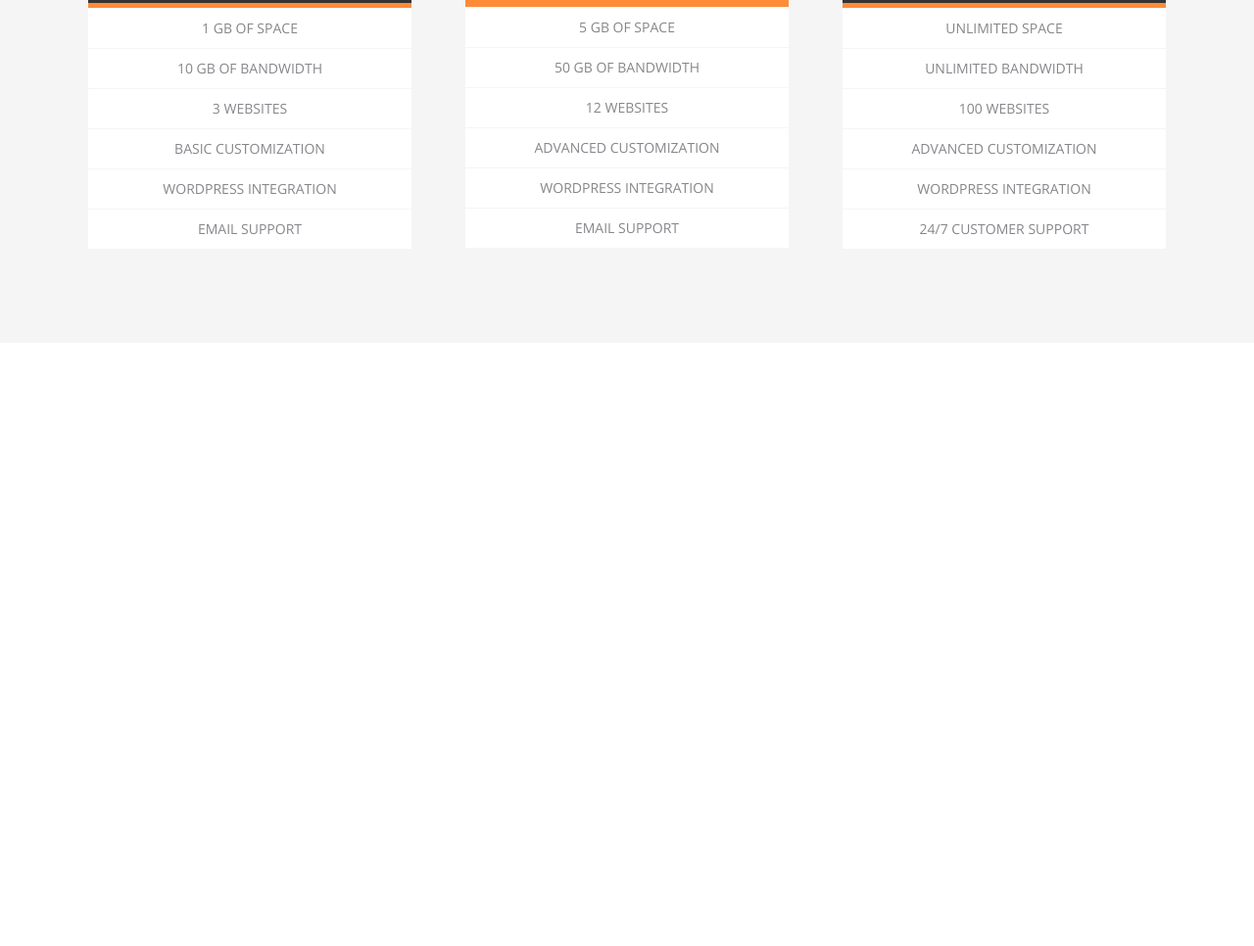
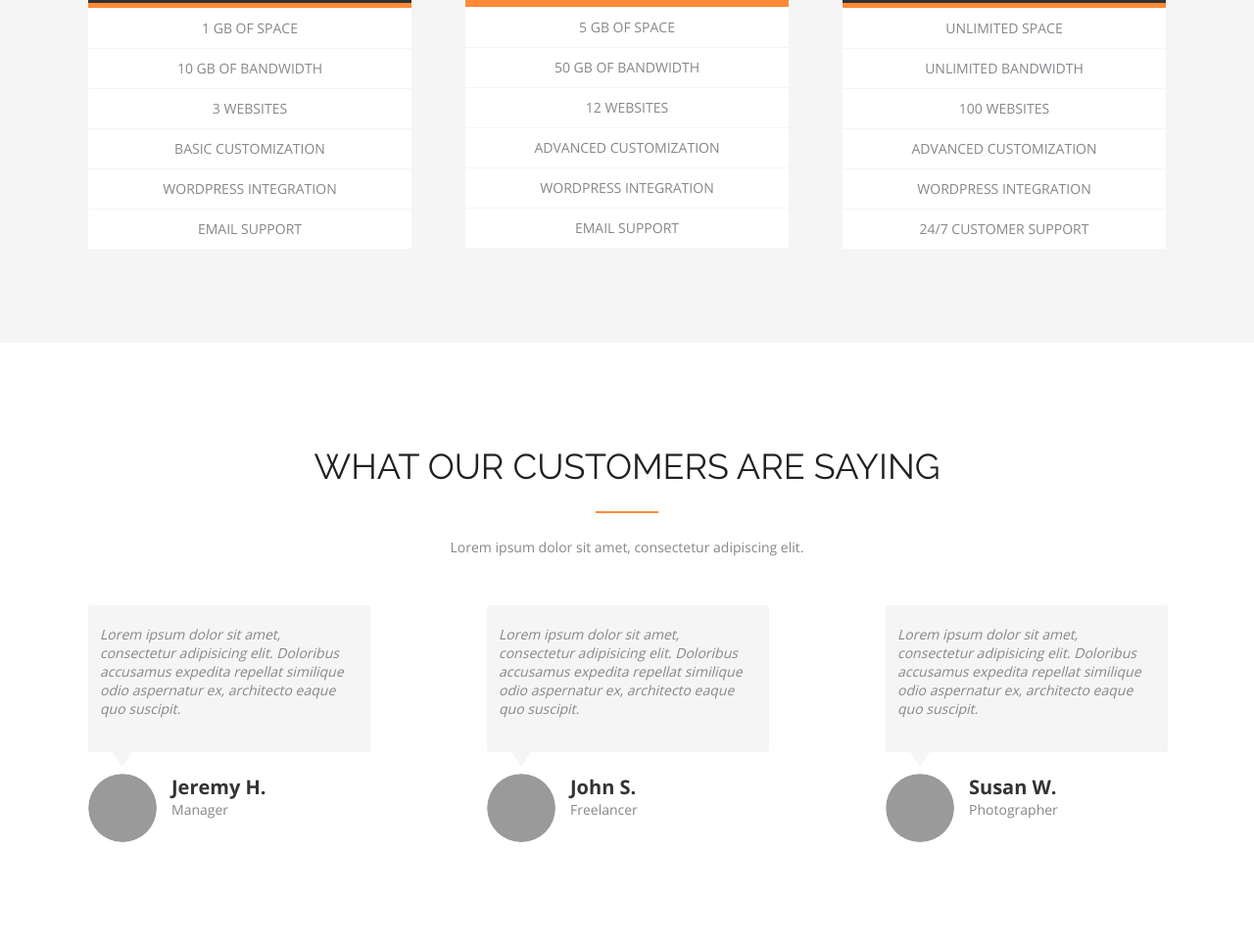
Before and after one commit to apsect/AXIT, a plain HTML site: page index.html in a window 1280 px wide. Shown: the part 3665-4631 px from the top of the page at 98% size. Before the commit the page ends 4015 px from the top, so only its background shows below. Drawn offline with Linux system fonts and the light colour scheme.

Commit message:
testimonials

```diff
--- a/css/style.css
+++ b/css/style.css
@@ -82,10 +82,37 @@ label {
 	display: inline-block;
 }
 
+.bubble {
+	box-sizing: content-box;
+	width: 100%;
+	height: 130px;
+	position: relative;
+	border: none;
+	border-radius: 3px;
+	text-overflow: ellipsis;
+	background: #f5f5f5;
+	padding: 20px 12px;
+	padding-bottom: 0;
+	margin-bottom: 22px;
+}
+
+.bubble::before {
+	box-sizing: content-box;
+	position: absolute;
+	content: "";
+	top: 100%;
+	left: 25px;
+	border: 10px solid rgba(0,0,0,0);
+	border-top: 15px solid #f5f5f5;
+	border-bottom: 0 solid;
+	text-overflow: ellipsis;
+}
+
 .navbar-content, .header-content,
 .brand-content, .tabs-area,
 .sublist-content, .picture-section-content,
-.process-content, .pricing-content  {
+.process-content, .pricing-content,
+.testimonials-content  {
 	min-width: 960px;
 	max-width: 1100px;
 	margin: 0 auto;
@@ -399,7 +426,8 @@ label {
 }
 
 .process-content h2, .process-content h3, .process-content img,
-.pricing-content h2, .pricing-content h3, .pricing-content img {
+.pricing-content h2, .pricing-content h3, .pricing-content img,
+.testimonials-content h2, .testimonials-content h3, .testimonials-content img {
 	margin-bottom: 25px;
 }
 
@@ -409,7 +437,8 @@ label {
 }
 
 .process-content,
-.pricing-content {
+.pricing-content,
+.testimonials-content {
 	text-align: center;
 }
 
@@ -470,3 +499,37 @@ label {
 	text-transform: uppercase;
 	margin-bottom: 1px;
 }
+
+/*testimonials*/
+.testimonials {
+	padding-top: 105px;
+	padding-bottom: 80px;
+	overflow: hidden;
+}
+
+.testimonials-content p {
+	margin-bottom: 50px;
+}
+
+.testimonials-content .col {
+	width: 24%;
+	float: left;
+	text-align: left;
+}
+
+.testimonials-content .col img {
+	padding-right: 15px;
+	float: left;
+}
+
+.testimonials-content .col h3 {
+	margin-bottom: 0;
+}
+
+.testimonials-content #testimonials-center {
+	margin: 0 13%;
+}
+
+.testimonials-content .col .bubble p{
+	font-style: italic;
+}
--- a/index.html
+++ b/index.html
@@ -220,5 +220,51 @@
 				</div>
 			</div>
 		</div>
+		<div class = "testimonials">
+			<div class = "testimonials-content">
+				<h2>WHAT OUR CUSTOMERS ARE SAYING</h2>
+				<img src = "images/divider_2.png" alt = "divider"/>
+				<p>Lorem ipsum dolor sit amet, consectetur adipiscing elit.</p>
+				<div class = "col">
+					<div class = "bubble">
+						<p>Lorem ipsum dolor sit amet,
+							consectetur adipisicing elit. Doloribus
+							accusamus expedita repellat similique
+							odio aspernatur ex, architecto eaque
+							quo suscipit.
+						</p>
+					</div>
+					<img src = "images/avatar_1.png" alt = "avatar1"/>
+					<h3>Jeremy H.</h3>
+					<p>Manager</p>
+				</div>
+				<div class = "col" id = "testimonials-center">
+					<div class = "bubble">
+						<p>Lorem ipsum dolor sit amet,
+							consectetur adipisicing elit. Doloribus
+							accusamus expedita repellat similique
+							odio aspernatur ex, architecto eaque
+							quo suscipit.
+						</p>
+					</div>
+					<img src = "images/avatar_2.png" alt = "avatar2"/>
+					<h3>John S.</h3>
+					<p>Freelancer</p>
+				</div>
+				<div class = "col">
+					<div class = "bubble">
+						<p>Lorem ipsum dolor sit amet,
+							consectetur adipisicing elit. Doloribus
+							accusamus expedita repellat similique
+							odio aspernatur ex, architecto eaque
+							quo suscipit.
+						</p>
+					</div>
+					<img src = "images/avatar_3.png" alt = "avatar3"/>
+					<h3>Susan W.</h3>
+					<p>Photographer</p>
+				</div>
+			</div>
+		</div>
 	</body>
 </html>
```
Also changed, not shown: images/avatar_1.png (added), images/avatar_2.png (added), images/avatar_3.png (added).
